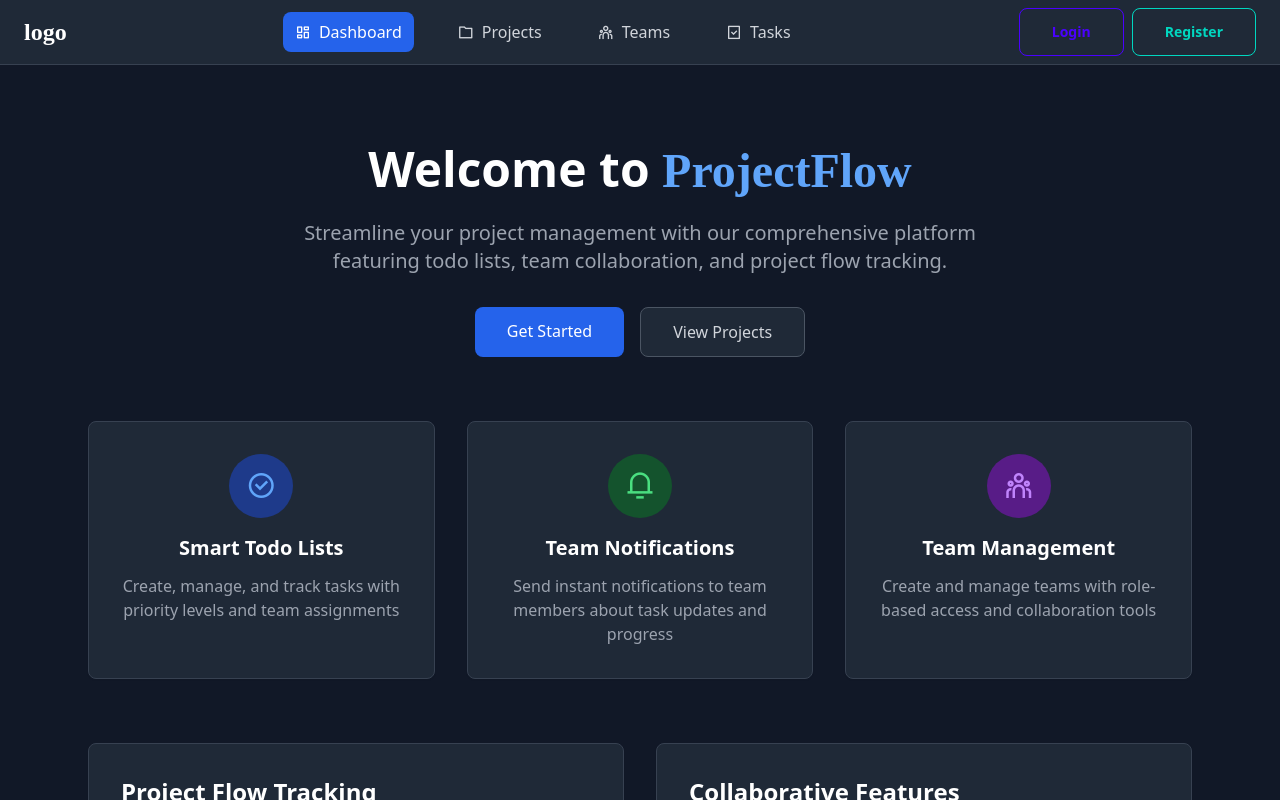
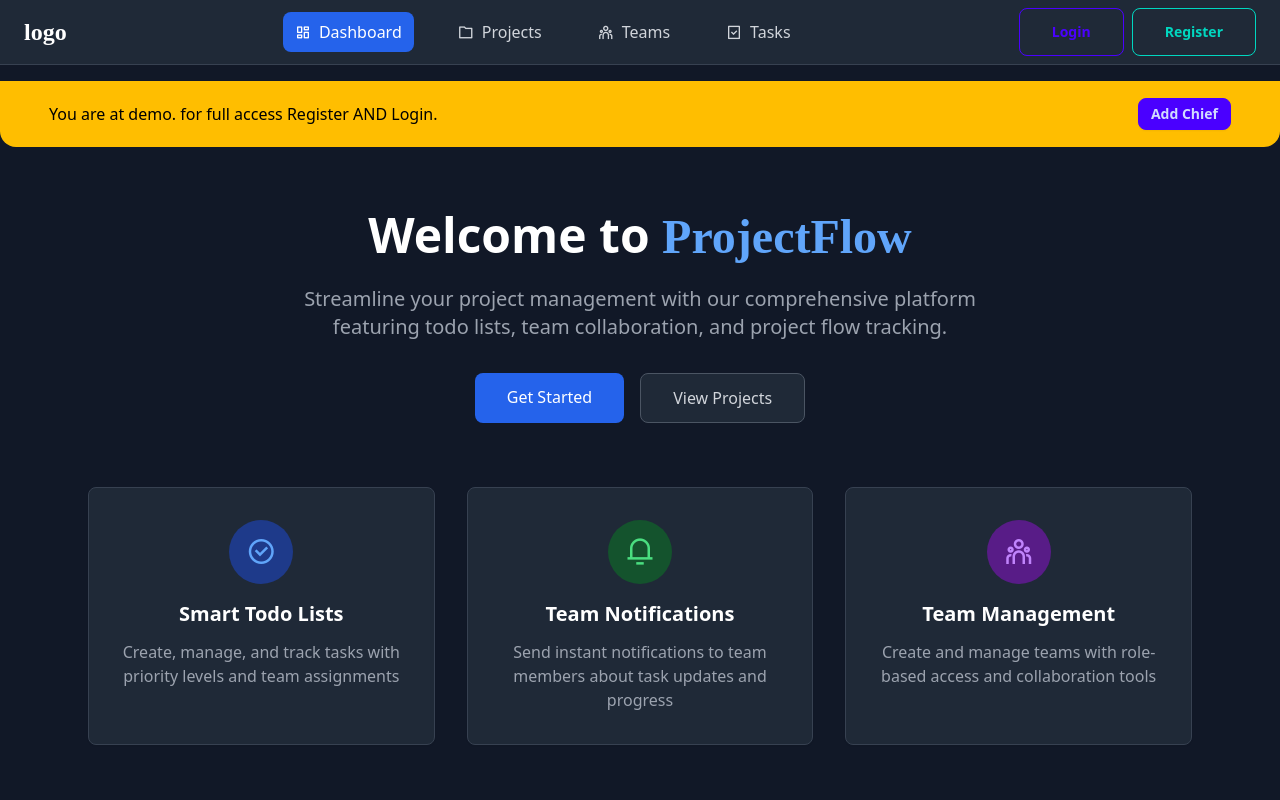
Before and after one commit to Harsh2Code/CodeAlpha_TODOAPP, a React (Vite) app in the folder Main/Frontend/: page /dashboard in a window 1280 px wide. Shown: the top 800 px of the page. Built offline with nearby package versions, Linux system fonts and the light colour scheme.

Commit message:
add notification dropdown

```diff
--- a/Main/Frontend/src/Components/Dashboard.jsx
+++ b/Main/Frontend/src/Components/Dashboard.jsx
@@ -3,7 +3,10 @@ import React from 'react';
 export default function Dashboard() {
   return (
     <div className="min-h-screen bg-gray-900">
-
+      <div role="alert" className="alert alert-warning alert-soft flex justify-between mt-0 rounded-tr-none rounded-tl-none">
+          <span className='ml-8'>You are at demo. for full access Register AND Login.</span>
+          <button className="btn btn-sm btn-primary mr-8" onClick={() => setShowModal(true)}>Add Chief</button>
+        </div>
       <main className="max-w-6xl mx-auto px-6 py-16">
         <div className="text-center mb-16">
           <h1 className="text-5xl font-bold text-white mb-6">
--- a/Main/Frontend/src/Components/DemoPage.jsx
+++ b/Main/Frontend/src/Components/DemoPage.jsx
@@ -2,8 +2,15 @@ import React from 'react';
 
 function DemoPage() {
   return (
-    <>
-    </>
+    <div className="min-h-screen bg-gray-900">
+      <div className="bg-yellow-500 text-white text-center p-2">
+        You are currently on a demo page.
+      </div>
+      <main className="max-w-7xl mx-auto px-6 py-8">
+        <h1 className="text-3xl font-bold text-white mb-2">Demo Page</h1>
+        <p className="text-gray-400">This is a demo page for unauthenticated users.</p>
+      </main>
+    </div>
   );
 }
 
--- a/Main/Frontend/src/Components/Projects.jsx
+++ b/Main/Frontend/src/Components/Projects.jsx
@@ -3,8 +3,9 @@ import React from 'react';
 function Projects() {
   return (
     <div className="min-h-screen bg-gray-900">
-      <div className="bg-yellow-500 text-white text-center p-2">
-        You are currently on a demo page.
+      <div role="alert" className="alert alert-warning alert-soft flex justify-between mt-0 rounded-tr-none rounded-tl-none">
+        <span className='ml-8'>You are at demo. for full access Register AND Login.</span>
+        <button className="btn btn-sm btn-primary mr-8" onClick={() => setShowModal(true)}>Add Chief</button>
       </div>
       <main className="max-w-7xl mx-auto px-6 py-8">
         <div className="flex items-center justify-between mb-8">
--- a/Main/Frontend/src/Components/Tasks.jsx
+++ b/Main/Frontend/src/Components/Tasks.jsx
@@ -3,6 +3,10 @@ import React from 'react';
 function Tasks() {
   return (
     <div className="min-h-screen bg-gray-900">
+      <div role="alert" className="alert alert-warning alert-soft flex justify-between mt-0 rounded-tr-none rounded-tl-none">
+        <span className='ml-8'>You are at demo. for full access Register AND Login.</span>
+        <button className="btn btn-sm btn-primary mr-8" onClick={() => setShowModal(true)}>Add Chief</button>
+      </div>
 
       <main className="max-w-7xl mx-auto px-6 py-8">
         <div className="flex items-center justify-between mb-8">
--- a/Main/Frontend/src/Components/Teams.jsx
+++ b/Main/Frontend/src/Components/Teams.jsx
@@ -3,7 +3,10 @@ import React from 'react';
 function Teams() {
   return (
     <div className="min-h-screen bg-gray-900">
-
+      <div role="alert" className="alert alert-warning alert-soft flex justify-between mt-0 rounded-tr-none rounded-tl-none">
+        <span className='ml-8'>You are at demo. for full access Register AND Login.</span>
+        <button className="btn btn-sm btn-primary mr-8" onClick={() => setShowModal(true)}>Add Chief</button>
+      </div>
       <main className="max-w-7xl mx-auto px-6 py-8">
         <div className="flex items-center justify-between mb-8">
           <div>
--- a/Main/Frontend/src/Components/chiefTeams.jsx
+++ b/Main/Frontend/src/Components/chiefTeams.jsx
@@ -102,7 +102,7 @@ function ChiefTeams() {
   };
 
   return (
-    <div className="p-6 w-5/6 mx-auto h-100">
+    <div className="p-6 min-h-screen w-5/6 mx-auto h-100">
       <Toaster richColors />
       <div className="flex justify-between items-center mb-6">
         <h1 className="text-2xl font-bold text-white">Teams</h1>
```
